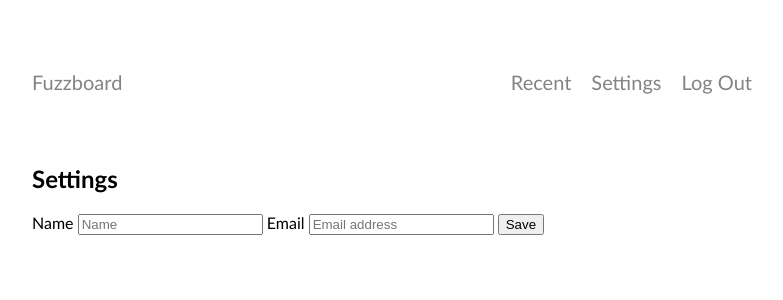
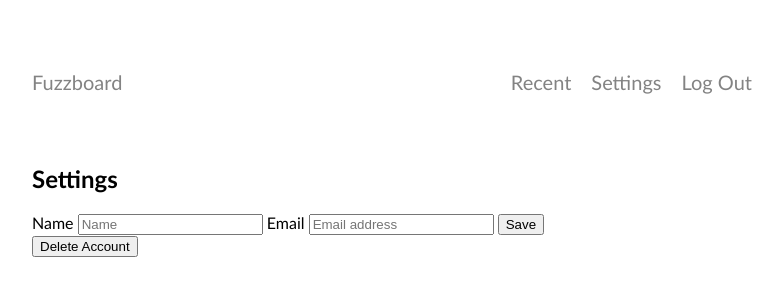
Before and after one commit to malikpiara/cuiff, a Flask app: page /settings in a window 1280 px wide. Shown: the top 300 px of the page, without its empty margins (248-1031 px from the left). Run offline with Flask 2, Linux system fonts and the light colour scheme; the visitor is signed in with stand-in values (Sample User, id 1); data that the repository does not hold is empty.

Commit message:
Implemented a delete_user function to let users delete their account.

```diff
--- a/forms.py
+++ b/forms.py
@@ -26,3 +26,7 @@ class UserSettings(FlaskForm):
     name = StringField("Name", validators=[DataRequired()])
     email_address = EmailField("Email", validators=[DataRequired(), Email()])
     save = SubmitField("Save")
+
+
+class DeleteUser(FlaskForm):
+    delete_account = SubmitField("Delete Account")
--- a/models.py
+++ b/models.py
@@ -54,6 +54,21 @@ def update_user(email_address, name, new_email):
     )
 
 
+def delete_user(user_id, email_address):
+
+    client.standups.entries.delete_many(
+        {
+            'user_id': user_id
+        }
+    )
+
+    client.standups.users.delete_one(
+        {
+            'email': email_address
+        }
+    )
+
+
 def create_entry(content, user_id):
     formatted_date = datetime.datetime.today().strftime("%Y-%m-%d %H-%M-%S")
     client.standups.entries.insert(
--- a/templates/settings.html
+++ b/templates/settings.html
@@ -19,6 +19,11 @@
                 {{ form.save() }}
             </form>
 
+            <form method="post">
+                {{ form2.hidden_tag() }}
+                {{ form2.delete_account() }}
+            </form>
+
         </section>
 
     </main>
--- a/views.py
+++ b/views.py
@@ -1,8 +1,8 @@
 from flask import Flask, Blueprint, render_template, redirect, url_for, session
 from flask_session import Session
-from forms import Entry, SignIn, SignUp, UserSettings
+from forms import Entry, SignIn, SignUp, UserSettings, DeleteUser
 from werkzeug.security import check_password_hash
-from models import get_entries, find_user_by_email, create_user, create_entry, update_user
+from models import get_entries, find_user_by_email, create_user, create_entry, update_user, delete_user
 
 bp = Blueprint('main', __name__)
 
@@ -67,8 +67,10 @@ def home():
 @bp.route("/settings", methods=["GET", "POST"])
 def settings():
     form = UserSettings()
+    form2 = DeleteUser()
     email = session["username"]
     user_information = find_user_by_email(email)
+
     if form.validate_on_submit():
         new_email = form.email_address.data
 
@@ -79,8 +81,15 @@ def settings():
 
         return redirect(url_for('main.home'))
 
+    if form2.validate_on_submit():
+        delete_user(user_id=user_information["_id"], email_address=email)
+        session["username"] = ''
+
+        return redirect(url_for('main.login'))
+
     return render_template("settings.html",
-                           user_information=user_information, form=form)
+                           user_information=user_information, form=form,
+                           form2=form2)
 
 
 @bp.route("/logout")
```
